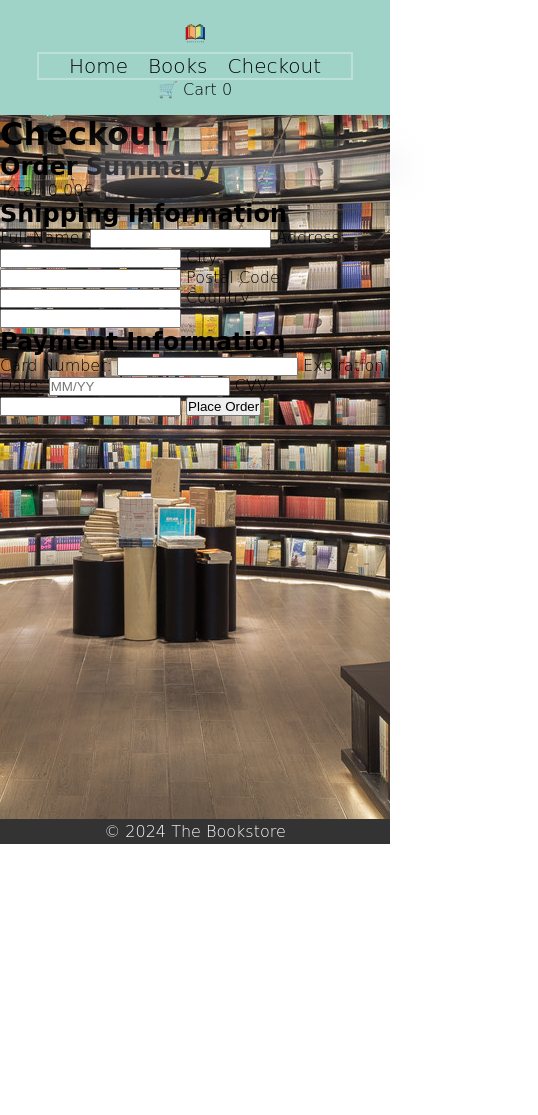
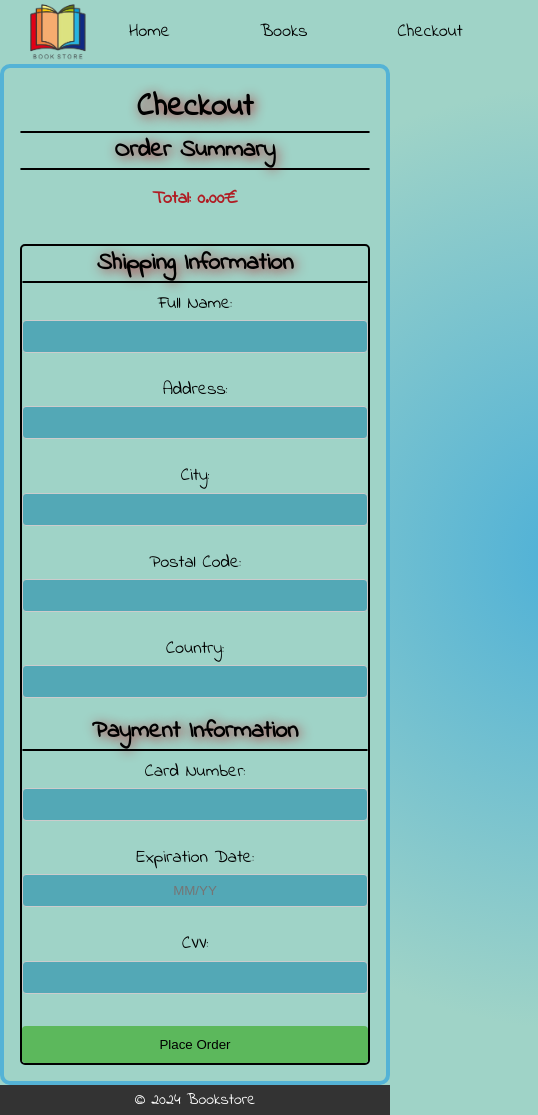
Before and after one commit to Nik-Pit/E-commerce-product-page, a plain HTML site: page checkout page/checkout.html in a window 390 px wide. Shown: the whole page, 538 px wide, since content can reach past the window. Before the commit the page ends 844 px from the top, so only its background shows below. Drawn offline with Linux system fonts and the light colour scheme; files that its build step writes are made by us from their sources.

Commit message:
Final commit

```diff
--- a/checkout page/checkout.html
+++ b/checkout page/checkout.html
@@ -3,7 +3,13 @@
   <head>
     <meta charset="UTF-8" />
     <meta name="viewport" content="width=device-width, initial-scale=1.0" />
-    <link rel="stylesheet" href="styles.css" />
+    <link rel="preconnect" href="https://fonts.googleapis.com" />
+    <link rel="preconnect" href="https://fonts.gstatic.com" crossorigin />
+    <link
+      href="https://fonts.googleapis.com/css2?family=Indie+Flower&display=swap"
+      rel="stylesheet"
+    />
+    <link rel="stylesheet" href="stylescheck.css" />
     <title>Checkout Page</title>
   </head>
   <body>
@@ -15,25 +21,27 @@
           <ul class="nav-links">
             <li><a href="/home page/index.html">Home</a></li>
             <li><a href="/products page/index1.html">Books</a></li>
-
             <li><a href="#">Checkout</a></li>
           </ul>
         </nav>
       </div>
-      <div><span>🛒 Cart</span> <span id="cart-count">0</span></div>
+      <div></div>
     </header>
 
     <!-- Checkout Form -->
     <main>
       <h1>Checkout</h1>
+      <hr />
       <div id="checkout-summary">
         <h2>Order Summary</h2>
+        <hr />
         <ul id="checkout-items"></ul>
-        <p>Total: <span id="checkout-total">0.00</span>€</p>
+        <p class="total">Total: <span id="checkout-total">0.00</span>€</p>
       </div>
 
       <form id="checkout-form">
         <h2>Shipping Information</h2>
+        <hr />
         <label for="full-name">Full Name:</label>
         <input type="text" id="full-name" required />
 
@@ -44,12 +52,13 @@
         <input type="text" id="city" required />
 
         <label for="postal-code">Postal Code:</label>
-        <input type="text" id="postal-code" required />
+        <input type="number" id="postal-code" required />
 
         <label for="country">Country:</label>
         <input type="text" id="country" required />
 
         <h2>Payment Information</h2>
+        <hr />
         <label for="card-number">Card Number:</label>
         <input type="text" id="card-number" required />
 
@@ -65,9 +74,9 @@
 
     <!-- Footer -->
     <footer>
-      <p>&copy; 2024 The Bookstore</p>
+      <p>&copy; 2024 Bookstore</p>
     </footer>
 
-    <script src="checkout.js"></script>
+    <script src="checkoutscript.js"></script>
   </body>
 </html>
--- a/checkout page/checkoutscript.js
+++ b/checkout page/checkoutscript.js
@@ -1,8 +1,10 @@
+"use strict";
+
 // Cart data
 const cart = JSON.parse(localStorage.getItem("cart")) || [];
 
-// Populate the checkout summary with cart items
-function populateCheckoutSummary() {
+//Checkout summary with cart items
+function checkoutSummary() {
   const checkoutItems = document.getElementById("checkout-items");
   const checkoutTotal = document.getElementById("checkout-total");
 
@@ -15,41 +17,27 @@ function populateCheckoutSummary() {
     checkoutItems.appendChild(checkoutItem);
     total += book.price;
   });
-
+  checkoutTotal.classList.add("total");
   checkoutTotal.textContent = total.toFixed(2);
 }
 
 // Handle form submission
-document.getElementById("checkout-form").addEventListener("submit", (e) => {
+const checkOutForm = document.getElementById("checkout-form");
+checkOutForm.addEventListener("submit", (e) => {
   e.preventDefault();
 
   // Collect form data
   const fullName = document.getElementById("full-name").value;
   const address = document.getElementById("address").value;
   const city = document.getElementById("city").value;
-  const postalCode = document.getElementById("postal-code").value;
-  const country = document.getElementById("country").value;
-  const cardNumber = document.getElementById("card-number").value;
-  const expirationDate = document.getElementById("expiration-date").value;
-  const cvv = document.getElementById("cvv").value;
-
-  // Here you would normally send the data to your server
-  console.log("Order placed!", {
-    fullName,
-    address,
-    city,
-    postalCode,
-    country,
-    cardNumber,
-    expirationDate,
-    cvv,
-  });
 
   // Clear cart after placing order
   localStorage.removeItem("cart");
-  alert("Order placed successfully!");
-  window.location.href = "/products page/index1.html";
+  alert(
+    `Order placed successfully ${fullName}! It wil be sent to ${city}, at the address:${address} in 2-5 working days! Hope to see you again soon!`
+  );
+  window.location.href = "/home page/index.html";
 });
 
 // Initialize the checkout summary on page load
-populateCheckoutSummary();
+checkoutSummary();
--- a/checkout page/stylescheck.css
+++ b/checkout page/stylescheck.css
@@ -1,50 +1,97 @@
-body {
-  font-family: Arial, sans-serif;
+* {
+  box-sizing: border-box;
   margin: 0;
   padding: 0;
-  background-color: #f4f4f4;
+}
+body {
+  background: rgb(84, 179, 214);
+  background: radial-gradient(
+    circle,
+    rgba(84, 179, 214, 1) 8%,
+    rgba(159, 211, 199, 1) 80%
+  );
+  font-family: "Indie Flower", cursive;
+  font-weight: 300;
+  font-style: normal;
 }
 
+/*Header*/
 header {
   display: flex;
   justify-content: space-between;
   align-items: center;
   background-color: #9fd3c7;
-  padding: 1rem;
+  height: 4rem;
+  position: sticky;
+  top: 0%;
+}
+#logo-img {
+  height: 6rem;
+}
+.nav-links {
+  display: flex;
+  justify-content: center;
+  align-items: center;
+}
+.nav-links li {
+  list-style: none;
+  margin: 0 45px;
 }
 
+.nav-links li a {
+  text-decoration: none;
+  color: black;
+  font-size: 18px;
+  transition: color 0.4s ease;
+}
+
+.nav-links li a:hover {
+  color: #54b3d6;
+  text-decoration: underline;
+}
+/*form*/
 main {
   padding: 1rem;
   max-width: 600px;
   margin: 0 auto;
-  background: white;
-  box-shadow: 0 0 10px rgba(0, 0, 0, 0.1);
+  background-color: #9fd3c7;
+  text-align: center;
+  border: 4px solid #54b3d6;
+  border-radius: 10px;
 }
-
-h1,
+hr {
+  border: 1px solid rgb(0, 0, 0);
+  border-radius: 5px;
+}
+main h1,
 h2 {
-  color: #333;
+  text-shadow: 2px 2px 12px #b01c23;
 }
 
 form {
   display: flex;
   flex-direction: column;
+  border: 2px solid black;
+  border-radius: 5px;
 }
 
 label {
   margin: 0.5rem 0 0.2rem;
+  font-size: 18px;
 }
 
 input {
   padding: 0.5rem;
   margin-bottom: 1rem;
+  text-align: center;
   border: 1px solid #ccc;
   border-radius: 4px;
+  background-color: #53a8b6;
 }
 
 button {
   background-color: #5cb85c;
-  color: white;
+  color: rgb(0, 0, 0);
   padding: 0.7rem;
   border: none;
   border-radius: 4px;
@@ -53,9 +100,10 @@ button {
 }
 
 button:hover {
-  background-color: #4cae4c;
+  background-color: #b01c23;
+  color: #fff;
 }
-
+/*Checkout*/
 #checkout-summary {
   margin-bottom: 2rem;
 }
@@ -69,12 +117,28 @@ button:hover {
 #checkout-items li {
   margin-bottom: 0.5rem;
 }
+.total {
+  font-size: 18px;
+  font-weight: bold;
+  color: #b01c23;
+}
 
+/*Footer*/
 footer {
+  background-color: #333;
+  color: #fff;
   text-align: center;
-  padding: 1rem;
-  background-color: #9fd3c7;
-  position: absolute;
-  bottom: 0;
-  width: 100%;
+  padding: 0.2rem;
+  margin-bottom: 0;
 }
+
+.hidden {
+  display: none;
+}
+/*Media Queries*/
+@media (max-width: 600px) {
+  .nav-links {
+    position: relative;
+    right: 30px;
+  }
+}
--- a/products page/styles1.css
+++ b/products page/styles1.css
@@ -184,7 +184,7 @@ header {
   width: fit-content;
   height: 20px;
   position: absolute;
-  right: 15%;
+  right: 10%;
 }
 .remove-book:hover {
   cursor: pointer;
```
Also changed, not shown: home page/index.html (+2 -2 lines), products page/index1.html (+1 -1 lines).
